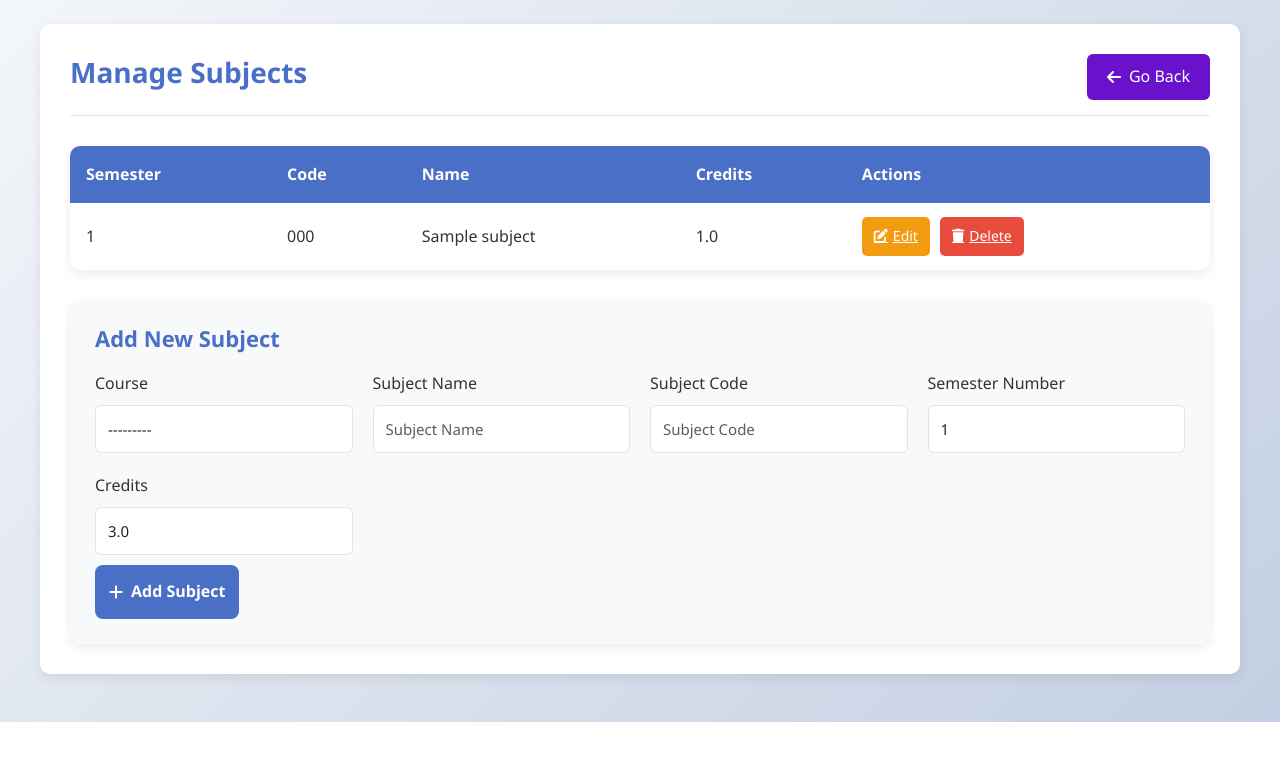
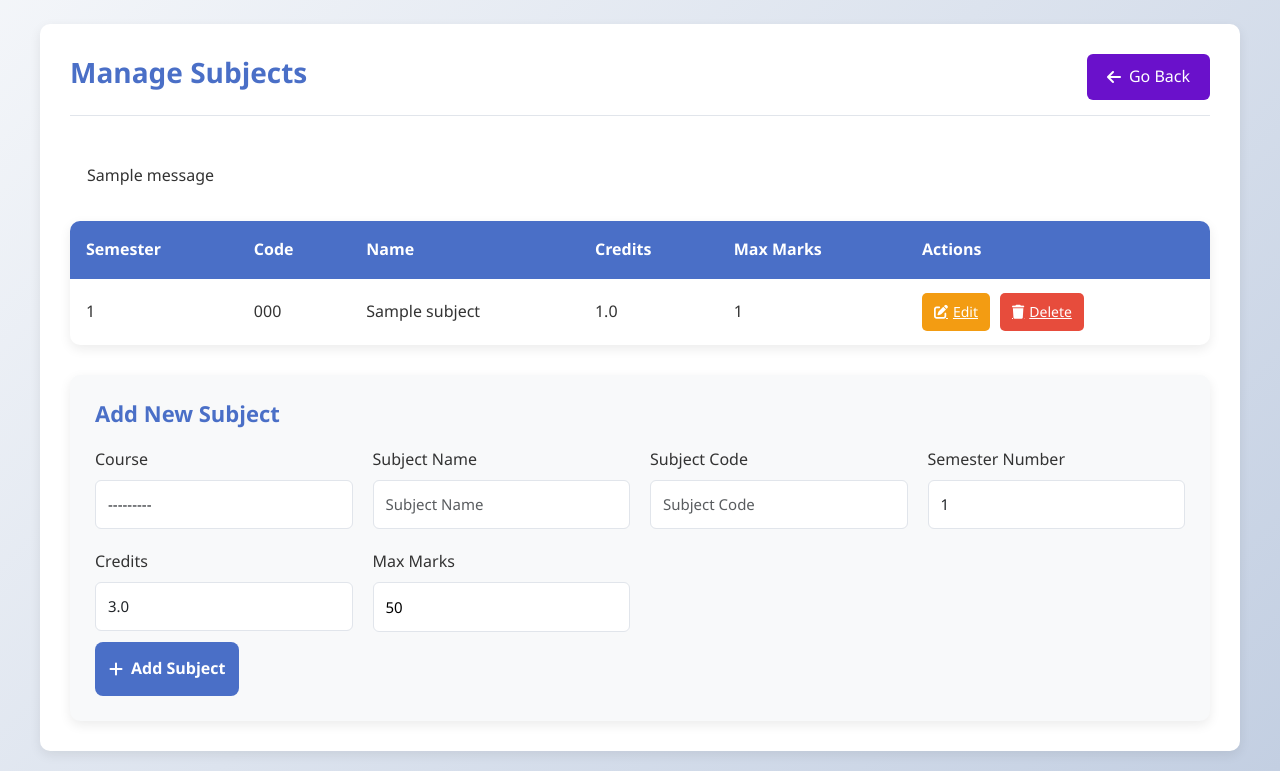
Before and after one commit to stijinearnest/result_analysis, a Django app: page /teacher/manage-subjects/ in a window 1280 px wide. Shown: the part 78-849 px from the top of the page. Before the commit the page ends 800 px from the top, so only its background shows below. Run offline with Django 4.2, Linux system fonts and the light colour scheme; a user stored in the database is signed in; tables that the repository leaves empty hold one stand-in row (values such as "Sample post"); one stand-in notice (Sample message) is shown.

Commit message:
maxmrks to mmanage subs

```diff
--- a/results/forms.py
+++ b/results/forms.py
@@ -49,11 +49,12 @@ class MarksEntryForm(forms.Form):
 class SubjectForm(forms.ModelForm):
     class Meta:
         model = Subject
-        fields = ["course", "name", "code", "semester_number", "credits"]
+        fields = ["course", "name", "code", "semester_number", "credits","max_marks"]
         widgets = {
             "course": forms.Select(attrs={"class": "form-control"}),
             "name": forms.TextInput(attrs={"class": "form-control", "placeholder": "Subject Name"}),
             "code": forms.TextInput(attrs={"class": "form-control", "placeholder": "Subject Code"}),
             "semester_number": forms.NumberInput(attrs={"class": "form-control", "min": 1}),
             "credits": forms.NumberInput(attrs={"class": "form-control", "min": 0.5, "step": 0.5}),
+            'max_marks': forms.NumberInput(attrs={'min': 0}),
         }
--- a/results/models.py
+++ b/results/models.py
@@ -149,6 +149,7 @@ class Subject(models.Model):
     code = models.CharField(max_length=20)
     semester_number = models.IntegerField(default=1)
     credits = models.FloatField(default=3.0)
+    max_marks = models.PositiveIntegerField(default=50)
 
     def __str__(self):
         return f"{self.course} | Sem {self.semester_number} | {self.code} - {self.name}"
--- a/results/urls.py
+++ b/results/urls.py
@@ -63,5 +63,10 @@ path("student/<int:student_id>/subject/<int:subject_id>/attempts/", views.subjec
 path('ajax/get-subjects/', views.get_subjects_for_semester, name='get_subjects_for_semester'),
  path('teacher/students-filter/', views.teacher_students_filter, name='teacher_students_filter'),
 
+ # example
+path('teacher/grace/', views.grace_marks, name='grace_marks'),
+path('teacher/grace/<int:student_id>/<int:sem_number>/', views.apply_grace_marks, name='apply_grace_marks'),
+
+
 
 ]
--- a/results/views.py
+++ b/results/views.py
@@ -287,6 +287,7 @@ def add_marks_single_page(request):
      - Supply/Improvement attempts with a subject-selection step (GET -> select_supply_subjects.html)
      - Robust subject lookup (course fk or string), and semester-only fallback
      - AJAX POST handler returning JSON
+     - Uses subject.max_marks (no max_<id> from POST)
     """
     student_id = request.GET.get("student_id")
     sem_number = request.GET.get("semester")
@@ -380,13 +381,13 @@ def add_marks_single_page(request):
             try:
                 # Accept either marks_<id> (add form) or new_marks_<id> (alternate naming)
                 marks_str = request.POST.get(f"marks_{subject.id}") or request.POST.get(f"new_marks_{subject.id}")
-                max_str = request.POST.get(f"max_{subject.id}")
-
-                if marks_str is None or max_str is None:
-                    raise ValueError("Missing marks or max marks")
+                if marks_str is None:
+                    raise ValueError("Missing marks input")
 
                 new_mark = float(marks_str)
-                max_marks = float(max_str)
+
+                # ✨ NEW — use subject.max_marks instead of reading max_<id> from POST
+                max_marks = float(getattr(subject, "max_marks", 0) or 0)
 
                 if attempt_type == "Supply/Improvement":
                     # Always create a new record for supply/improvement with incremented attempt_no
@@ -447,6 +448,7 @@ def add_marks_single_page(request):
         "existing_marks": existing_marks,
         "attempt_type": attempt_type
     })
+
 
 
 
@@ -885,3 +887,99 @@ def teacher_students_filter(request):
         }
     }
     return render(request, "teacher_students_filter.html", context)
+
+
+@login_required(login_url='teacher_login')
+@user_passes_test(lambda u: u.is_staff or u.is_superuser)
+def grace_marks(request):
+    if request.method == "POST":
+        reg_no = request.POST.get("reg_no")
+        sem_number = request.POST.get("semester")
+
+        try:
+            student = Student.objects.get(reg_no__iexact=reg_no)
+        except Student.DoesNotExist:
+            messages.error(request, "Student not found")
+            return redirect("grace_marks")
+
+        return redirect("apply_grace_marks", student_id=student.id, sem_number=sem_number)
+
+    return render(request, "grace_marks_select.html")
+@login_required(login_url='teacher_login')
+@user_passes_test(lambda u: u.is_staff or u.is_superuser)
+def apply_grace_marks(request, student_id, sem_number):
+    """
+    Load only the latest mark record per subject for the given student's semester,
+    then allow per-subject percentage-of-semester-total grace addition.
+    """
+    student = get_object_or_404(Student, id=student_id)
+    semester = get_object_or_404(Semester, student=student, number=sem_number)
+
+    # All mark rows for the semester (we'll pick the latest per subject)
+    all_marks_qs = Mark.objects.filter(semester=semester).select_related("subject")
+
+    # Get distinct subject ids present in marks for this semester
+    subject_ids = list(all_marks_qs.values_list('subject_id', flat=True).distinct())
+
+    latest_marks = []
+    for sid in subject_ids:
+        # Prefer ordering by a timestamp if available, otherwise fall back to id
+        # This is robust across DB backends (no DISTINCT ON).
+        if hasattr(Mark, 'created_at'):  # use created_at if your model has it
+            latest = all_marks_qs.filter(subject_id=sid).order_by('-created_at').first()
+        elif hasattr(Mark, 'updated_at'):
+            latest = all_marks_qs.filter(subject_id=sid).order_by('-updated_at').first()
+        else:
+            # fallback: use id as proxy for "latest"
+            latest = all_marks_qs.filter(subject_id=sid).order_by('-id').first()
+
+        if latest:
+            latest_marks.append(latest)
+
+    # compute semester total max using only the latest marks (per subject)
+    total_sem_max = sum((m.max_marks or 0) for m in latest_marks)
+
+    if request.method == "POST" and request.headers.get("x-requested-with") == "XMLHttpRequest":
+        try:
+            updated = []
+            for m in latest_marks:
+                raw_percent = request.POST.get(f"percent_{m.id}", "").strip()
+                if raw_percent == "":
+                    continue
+                try:
+                    percent = float(raw_percent)
+                except ValueError:
+                    percent = 0.0
+
+                # Grace added is percent% of semester total max (as you requested)
+                grace_to_add = (total_sem_max * percent) / 100.0
+                grace_to_add = round(grace_to_add, 2)
+
+                new_marks = m.marks_obtained + grace_to_add
+                # Optional: cap at subject max
+                # new_marks = min(new_marks, m.max_marks)
+
+                old_marks = float(m.marks_obtained)
+                m.marks_obtained = new_marks
+                m.save()
+
+                updated.append({
+                    "mark_id": m.id,
+                    "subject": m.subject.name,
+                    "old_marks": old_marks,
+                    "percent": percent,
+                    "grace_added": grace_to_add,
+                    "new_marks": new_marks
+                })
+
+            return JsonResponse({"success": True, "updated": updated})
+        except Exception as e:
+            return JsonResponse({"success": False, "error": str(e)})
+
+    # GET: render page using only latest_marks
+    return render(request, "apply_grace_marks.html", {
+        "student": student,
+        "semester": semester,
+        "marks": latest_marks,
+        "total_sem_max": total_sem_max,
+    })
--- a/templates/add_marks_single.html
+++ b/templates/add_marks_single.html
@@ -49,7 +49,7 @@
                         </td>
                         <td>
                             <div class="input-with-icon">
-                                <input type="number" name="max_{{ subject.id }}" min="1" value="50" required>
+                                <td>{{ subject.max_marks }}</td>
                                 <i class="fas fa-scale-balanced"></i>
                             </div>
                         </td>
--- a/templates/manage_subjects.html
+++ b/templates/manage_subjects.html
@@ -1,7 +1,8 @@
 {% extends "base.html" %}
 {% load static %}
+{% block content %}
+<link rel="stylesheet" href="{% static 'css/manage_subjects.css' %}">
 
-{% block content %}
 <div class="container">
     <div class="page-header">
         <h1>Manage Subjects</h1>
@@ -9,6 +10,23 @@
             <i class="fas fa-arrow-left"></i> Go Back
         </a>
     </div>
+
+    {% if messages %}
+      {% for msg in messages %}
+        <div class="alert">{{ msg }}</div>
+      {% endfor %}
+    {% endif %}
+
+    {% if form.errors %}
+      <div class="alert alert-danger">
+        <strong>Fix the errors below:</strong>
+        <ul>
+          {% for field, errs in form.errors.items %}
+            <li>{{ field }}: {{ errs|join:", " }}</li>
+          {% endfor %}
+        </ul>
+      </div>
+    {% endif %}
 
     <!-- Existing Subjects Table -->
     <div class="table-container">
@@ -19,6 +37,7 @@
                     <th>Code</th>
                     <th>Name</th>
                     <th>Credits</th>
+                    <th>Max Marks</th>
                     <th>Actions</th>
                 </tr>
             </thead>
@@ -29,6 +48,7 @@
                     <td>{{ subject.code }}</td>
                     <td>{{ subject.name }}</td>
                     <td>{{ subject.credits }}</td>
+                    <td>{{ subject.max_marks }}</td>
                     <td class="action-cell">
                         <a href="{% url 'edit_subject' subject.id %}" class="action-btn edit-btn">
                             <i class="fas fa-edit"></i> Edit
@@ -40,7 +60,7 @@
                 </tr>
                 {% empty %}
                 <tr>
-                    <td colspan="5">
+                    <td colspan="6">
                         <div class="empty-state">
                             <i class="fas fa-book-open"></i>
                             <p>No subjects added for this course yet.</p>
@@ -78,6 +98,20 @@
                     <label for="id_credits">Credits</label>
                     {{ form.credits }}
                 </div>
+
+                <!-- NEW: max_marks field -->
+                <div class="form-group">
+                    <label for="id_max_marks">Max Marks</label>
+                    {{ form.max_marks }}
+                </div>
+
+                <!-- OPTIONAL: if your form has elective_group -->
+                {% if form.elective_group %}
+                <div class="form-group">
+                    <label for="id_elective_group">Elective Group (optional)</label>
+                    {{ form.elective_group }}
+                </div>
+                {% endif %}
             </div>
             <button type="submit" class="submit-btn">
                 <i class="fas fa-plus"></i> Add Subject
@@ -86,7 +120,5 @@
     </div>
 </div>
 
-<!-- External CSS & JS -->
-<link rel="stylesheet" href="{% static 'css/manage_subjects.css' %}">
 <script src="{% static 'js/manage_subjects.js' %}"></script>
 {% endblock %}
```
Also changed, not shown: templates/add_marks_supply.html (+9 -13 lines).
